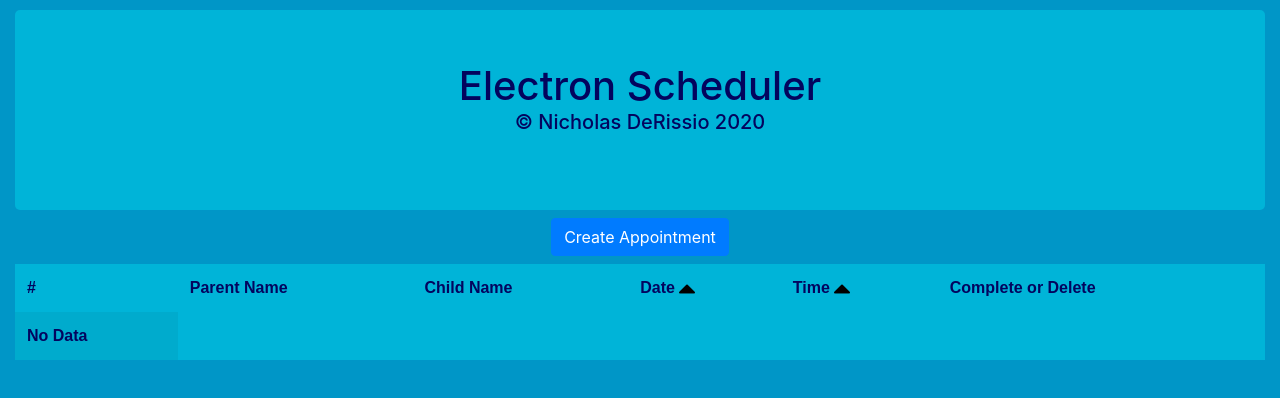
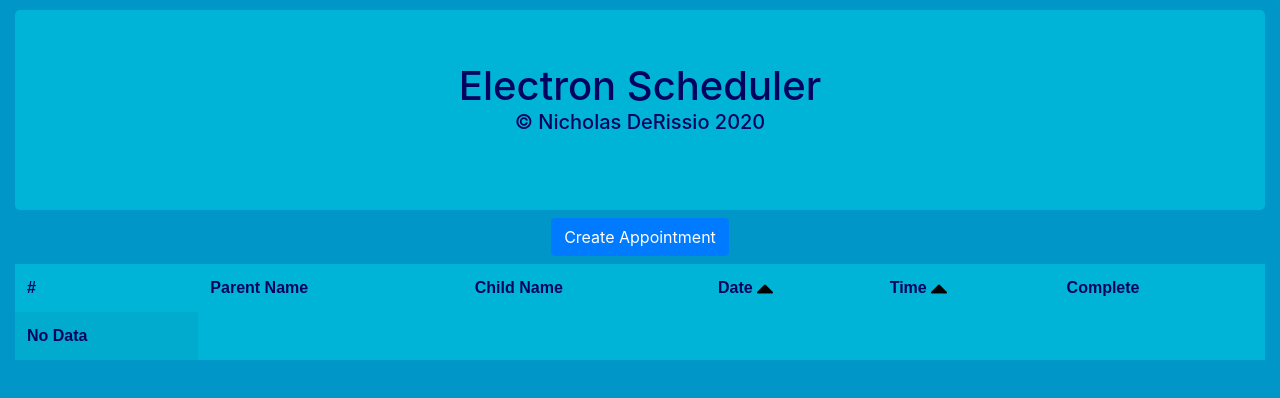
Before and after one commit to KantKontrol/Electron-Scheduler, a React (Create React App) app in the folder electron-scheduler/: page / in a window 1280 px wide. Shown: the top 398 px of the page. Built offline with nearby package versions, Linux system fonts and the light colour scheme.

Commit message:
created and drilled completeApp function

```diff
--- a/electron-scheduler/src/components/ADisplay.js
+++ b/electron-scheduler/src/components/ADisplay.js
@@ -3,7 +3,7 @@ import React from "react";
 
 export default function ADisplay(props){
 
-    let { appointment, removeApp } = props;
+    let { appointment, removeApp, completeApp } = props;
     const { _id, childName, parentName, date, hour, minute, ampm } = appointment
 
 
@@ -14,7 +14,7 @@ export default function ADisplay(props){
             <td>{childName}</td>
             <td>{date}</td>
             <td>{`${hour}:${minute} ${ampm}`}</td>
-            <td><button className="btn btn-success" onClick={console.log("Complete!")} >✓</button> <button className="btn btn-primary" onClick={() => removeApp(_id)} >X</button></td>
+            <td><button className="btn btn-success" onClick={() => completeApp(_id)} >✓</button> <button className="btn btn-primary" onClick={() => removeApp(_id)} >X</button></td>
         </tr>
     );
 }
--- a/electron-scheduler/src/components/ALoader.js
+++ b/electron-scheduler/src/components/ALoader.js
@@ -4,7 +4,7 @@ import SortBar from "./SortBar";
 
 export default function ALoader(props){
 
-    let { appointments, removeApp, changeDateDirection, sortDateDirection, changeTimeDirection, sortTimeDirection } = props;
+    let { appointments, removeApp, completeApp, changeDateDirection, sortDateDirection, changeTimeDirection, sortTimeDirection } = props;
 
 
     return (
@@ -15,7 +15,7 @@ export default function ALoader(props){
                     <tbody>
                         {
                             appointments.length > 0 ? appointments.map(e => {
-                                return <ADisplay removeApp={removeApp} appointment={e} key={e._id} />;
+                                return <ADisplay removeApp={removeApp} completeApp={completeApp} appointment={e} key={e._id} />;
                             }) : <tr><th scope="row">No Data</th></tr>
                         }
                     </tbody>
--- a/electron-scheduler/src/components/MainPage.js
+++ b/electron-scheduler/src/components/MainPage.js
@@ -38,6 +38,12 @@ export default function MainPage(){
     const removeApp = function(id){
         accessDB("appDB", "apps", "delete", { _id: id});
         lsDB();
+    }
+
+    const completeApp = function(id){
+        accessDB("appDB", "apps", "get", { _id: id}).then(data => {
+            console.log(data);
+        })
     }
 
     useEffect(() => {
@@ -90,7 +96,7 @@ export default function MainPage(){
 
 
 
-                <ALoader appointments={pageState.appointments} removeApp={removeApp} changeDateDirection={changeDateDirection} sortDateDirection={sortDateDirection} changeTimeDirection={changeTimeDirection} sortTimeDirection={sortTimeDirection} />
+                <ALoader appointments={pageState.appointments} removeApp={removeApp} completeApp={completeApp} changeDateDirection={changeDateDirection} sortDateDirection={sortDateDirection} changeTimeDirection={changeTimeDirection} sortTimeDirection={sortTimeDirection} />
 
             </div>
             <InputModal showModal={pageState.showModal} setModal={setModal} createAppointment={createAppointment}/>
--- a/electron-scheduler/src/components/SortBar.js
+++ b/electron-scheduler/src/components/SortBar.js
@@ -12,7 +12,7 @@ export default function SortBar(props){
                 <th scope="col">Child Name</th>
                 <th scope="col">Date <div onClick={() => changeDateDirection()} style={{ display: "inline", maxWidth: "30px"}}><img className={sortDateDirection === 0 ? "sortImageUp" : "sortImageDown"} src="/assets/img/arrow.png" alt="arrow"></img></div></th>
                 <th scope="col">Time <div onClick={() => changeTimeDirection()} style={{ display: "inline", maxWidth: "30px"}}><img className={sortTimeDirection === 0 ? "sortImageUp" : "sortImageDown"} src="/assets/img/arrow.png" alt="arrow"></img></div></th>
-                <th scope="col">Complete or Delete</th>
+                <th scope="col">Complete</th>
             </tr>
         </thead>
     );
```
